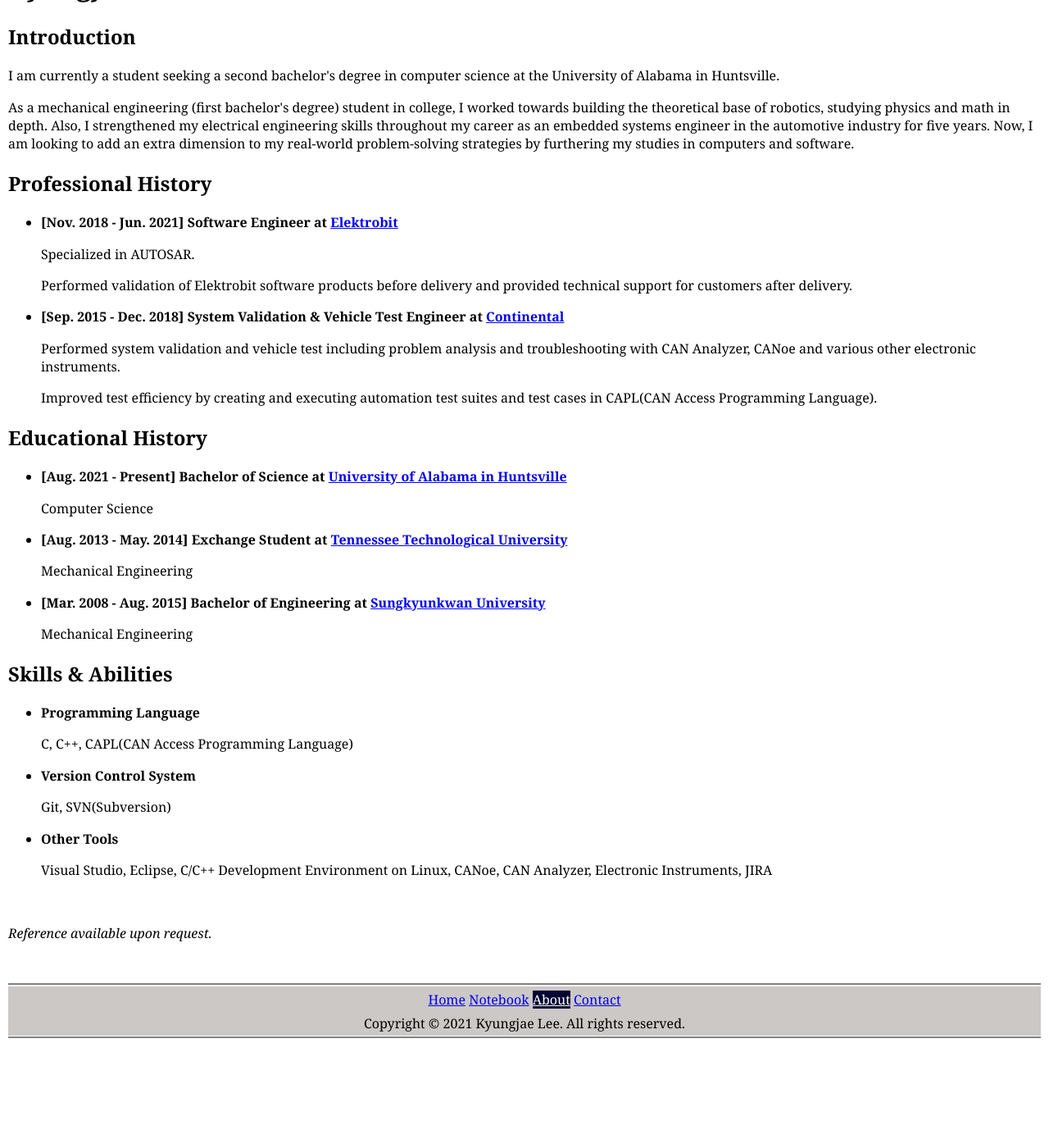
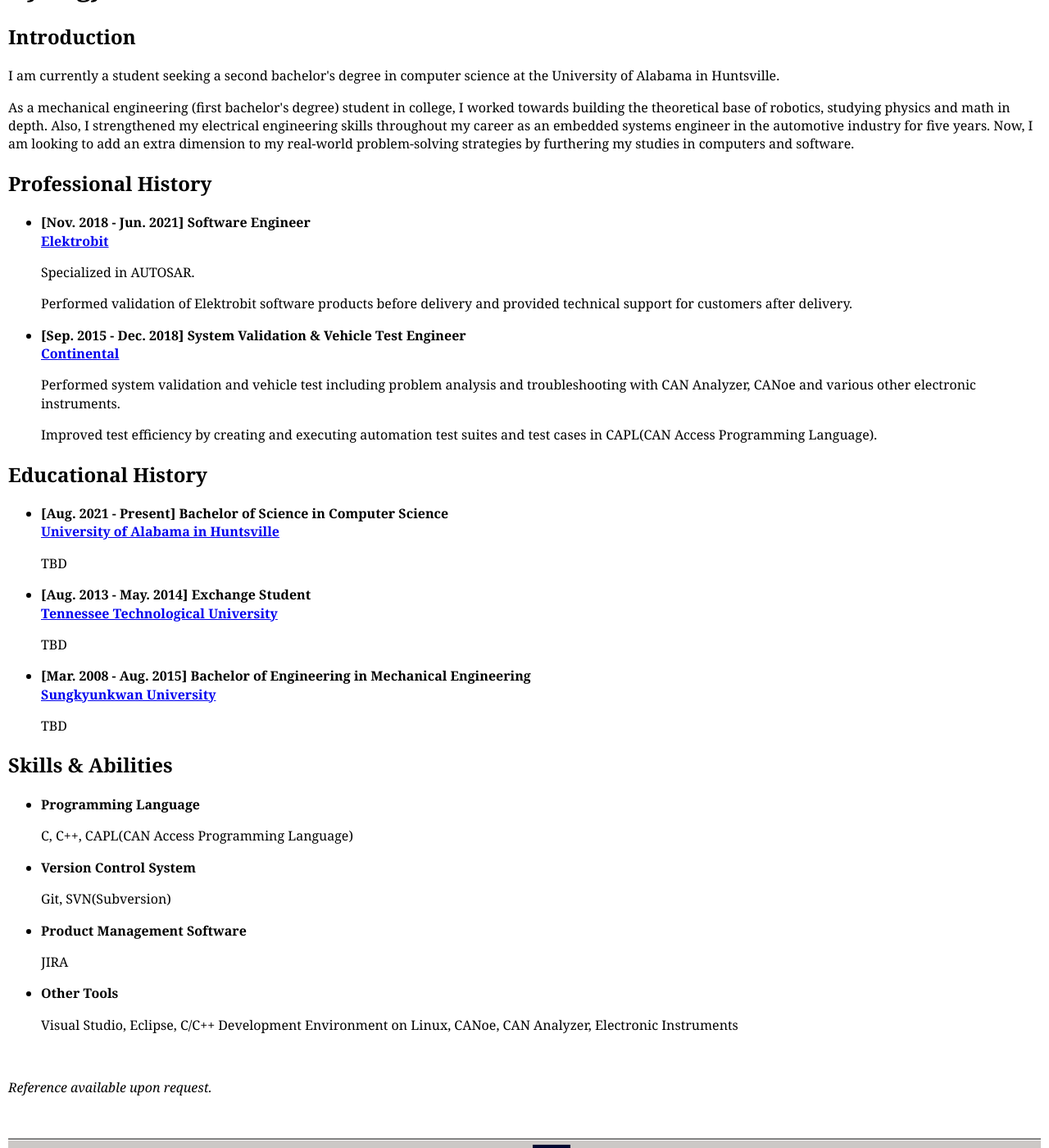
Before and after one commit to kyungjae-lee/kyungjae-lee.github.io, a Jekyll site: the page built from about.html, in a window 1280 px wide and 1400 px high, scrolled down 216 px. Shown: the whole window at 82% size. Built offline with Jekyll 4.4.1, drawn with Linux system fonts in a browser that asks for light colours; before the commit the page ends 1494 px from its top, so only the background shows below that.

Commit message:
Update 'about.html'

```diff
--- a/about.html
+++ b/about.html
@@ -18,12 +18,14 @@
 
 <h2>Professional History</h2>
 <ul>
-    <li><b>[Nov. 2018 - Jun. 2021] Software Engineer at
+    <li><b>[Nov. 2018 - Jun. 2021] Software Engineer
+    <br>
         <a href="https://www.elektrobit.com/">Elektrobit</a></b></li>
         <p>Specialized in AUTOSAR.</p>
         <p>Performed validation of Elektrobit software products before delivery
         and provided technical support for customers after delivery.</p>
-    <li><b>[Sep. 2015 - Dec. 2018] System Validation & Vehicle Test Engineer at
+    <li><b>[Sep. 2015 - Dec. 2018] System Validation & Vehicle Test Engineer
+    <br>
         <a href="https://www.continental.com/en/">Continental</a></b></li>
         <p>Performed system validation and vehicle test including problem
         analysis and troubleshooting with CAN Analyzer, CANoe and various other
@@ -34,18 +36,22 @@
 
 <h2>Educational History</h2>
 <ul>
-    <li><b>[Aug. 2021 - Present] Bachelor of Science at
+    <li><b>[Aug. 2021 - Present] Bachelor of Science in Computer Science
+    <br>
         <a href="https://www.uah.edu/">University of Alabama in
         Huntsville</a></b></li>
-    <p>Computer Science</p>
-    <li><b>[Aug. 2013 - May. 2014] Exchange Student at
+    <p>TBD</p>
+    <li><b>[Aug. 2013 - May. 2014] Exchange Student
+    <br>
         <a href="https://www.tntech.edu/">Tennessee Technological
         University</a></b></li>
-    <p>Mechanical Engineering</p>
-    <li><b>[Mar. 2008 - Aug. 2015] Bachelor of Engineering at
+    <p>TBD</p>
+    <li><b>[Mar. 2008 - Aug. 2015] Bachelor of Engineering in Mechanical
+    Engineering
+    <br>
         <a href="https://www.skku.edu/eng/index.do">Sungkyunkwan
         University</a></b></li>
-    <p>Mechanical Engineering</p>
+    <p>TBD</p>
 </ul>
 
 <h2>Skills & Abilities</h2>
@@ -54,9 +60,11 @@
     <p>C, C++, CAPL(CAN Access Programming Language)</p>
     <li><b>Version Control System</b></li>
     <p>Git, SVN(Subversion)</p>
+    <li><b>Product Management Software</b></li>
+    <p>JIRA</p>
     <li><b>Other Tools</b></li>
     <p>Visual Studio, Eclipse, C/C++ Development Environment on Linux, CANoe,
-    CAN Analyzer, Electronic Instruments, JIRA</p>
+    CAN Analyzer, Electronic Instruments</p>
 </ul>
 
 <br>
```
